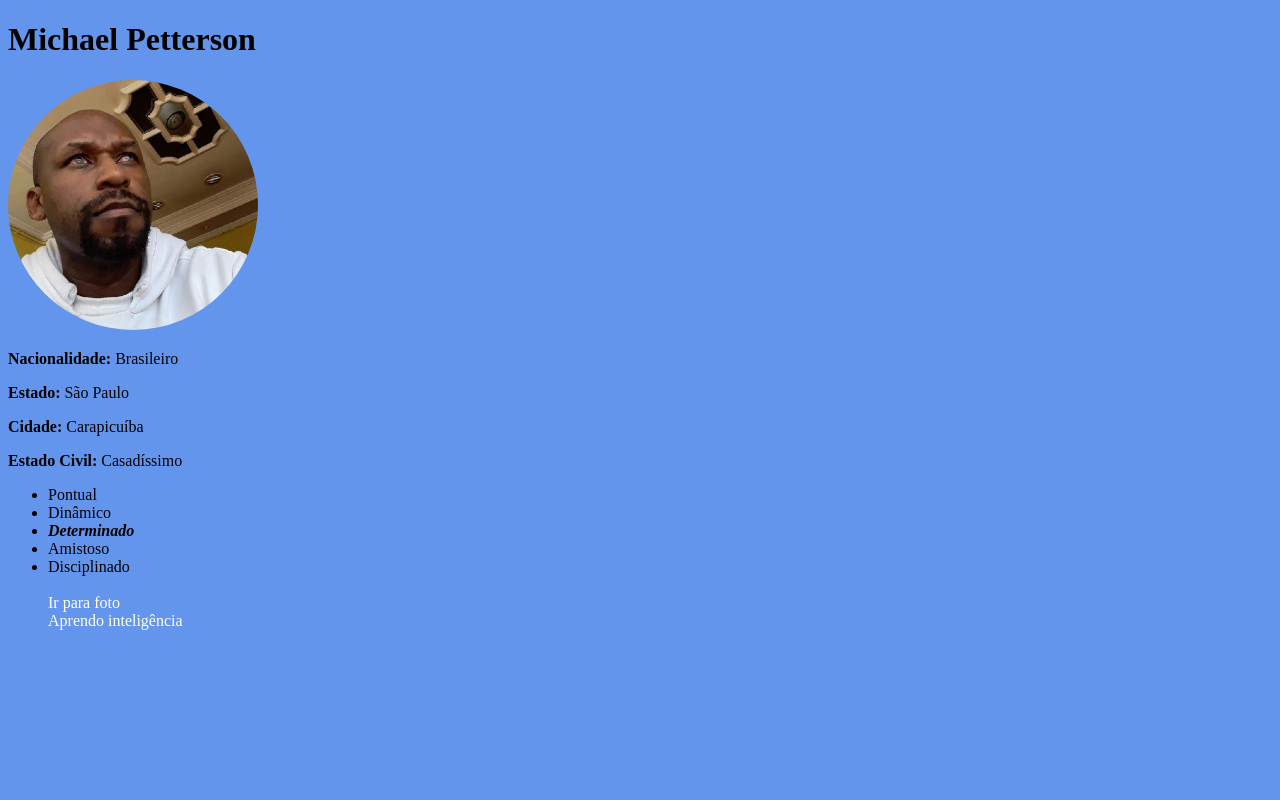
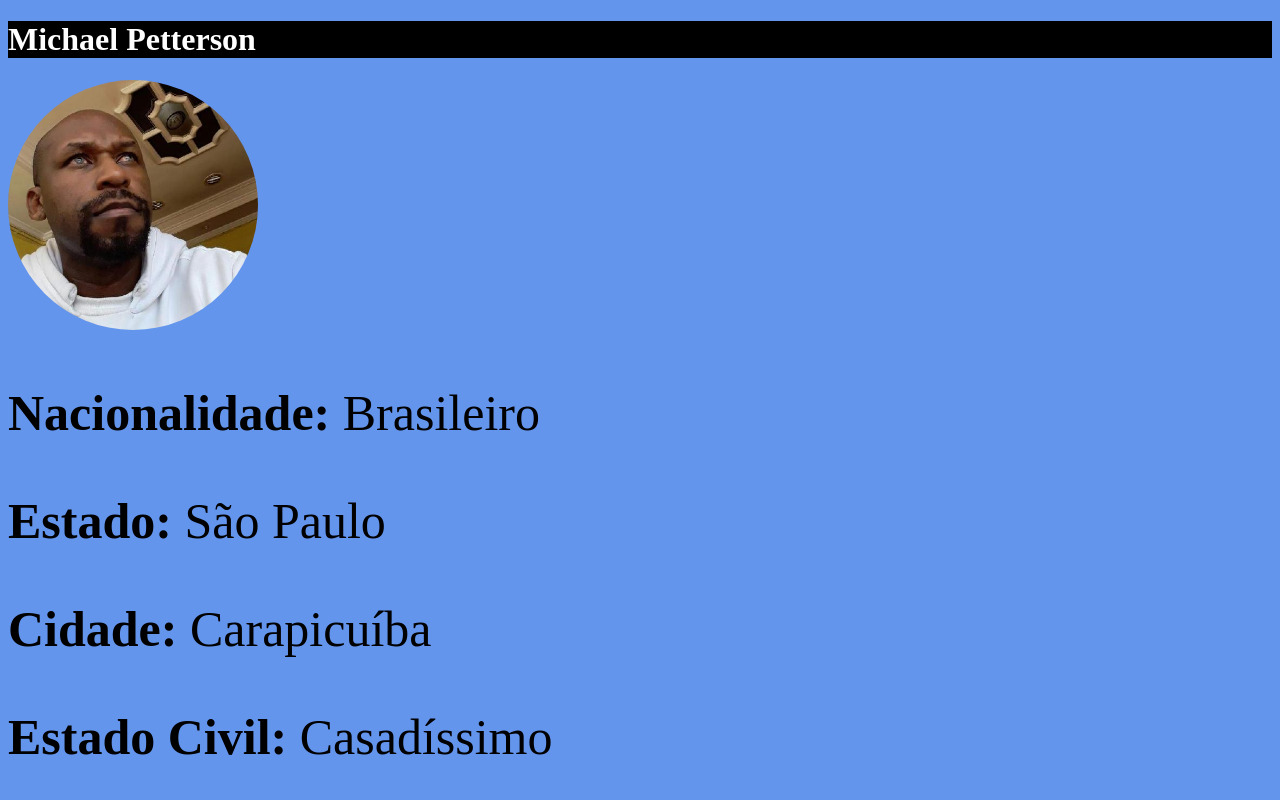
Before and after one commit to michael-petterson-06/portifolio-teste, a plain HTML site: page index.html in a window 1280 px wide. Shown: the top 800 px of the page. Drawn offline with Linux system fonts and the light colour scheme.

Commit message:
mudando cor e tamanho

```diff
--- a/index.html
+++ b/index.html
@@ -16,6 +16,19 @@
             text-decoration: none;
             color: white;
         }
+        h1 {
+            background-color: black;
+            color: white;
+        }
+        .listas {
+            color:red;
+        }
+        p {
+            font-size: 50px;
+        }
+        img {
+            cursor: pointer;
+        }
     </style>
 </head>
 <body>
@@ -25,7 +38,7 @@
     <P><strong>Estado:</strong> São Paulo</P>
     <P><strong>Cidade:</strong> Carapicuíba</P>
     <P><strong>Estado Civil:</strong> Casadíssimo</P>
-    <ul>
+    <ul class="listas">
         <li>Pontual</li>
         <li>Dinâmico</li>
         <li><Strong><em>Determinado</em></Strong></li>
```
